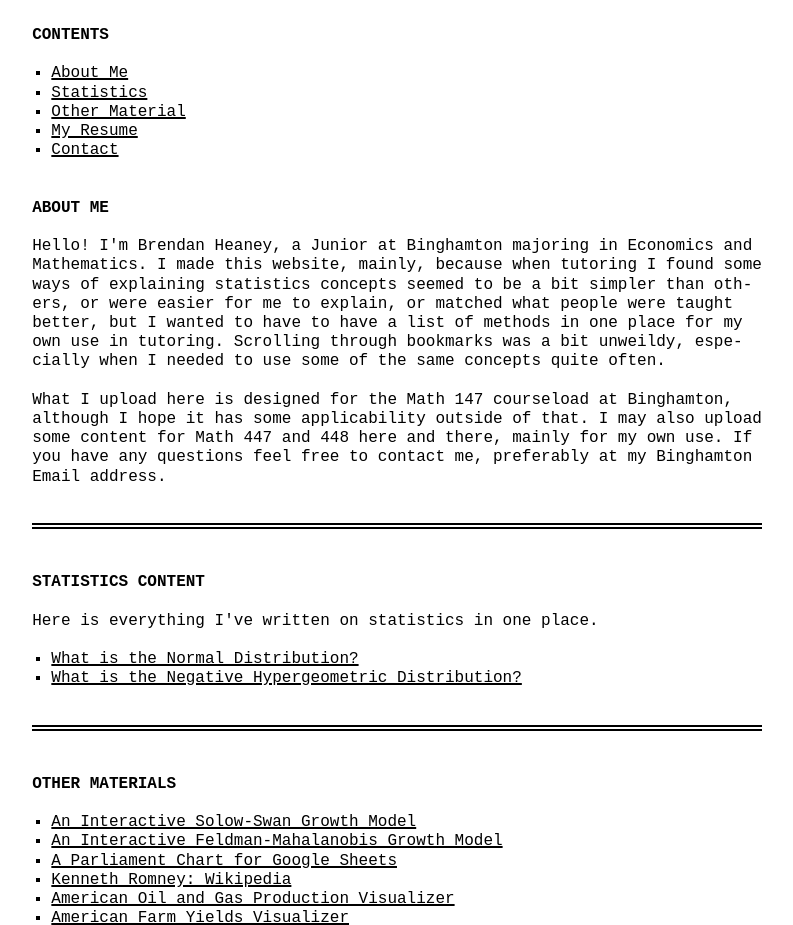
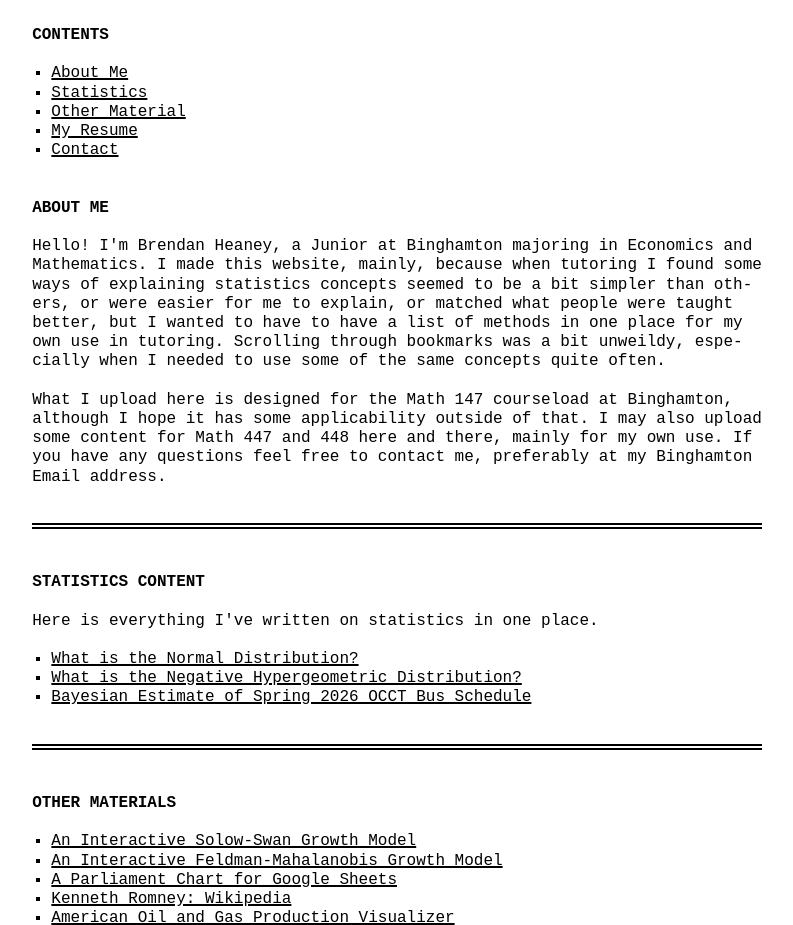
Before and after one commit to brendantheaney/skills-github-pages, a website: page index.html in a window 1280 px wide. Shown: the part 166-1091 px from the top of the page, without its empty margins (243-1036 px from the left). Drawn offline with Linux system fonts and the light colour scheme; a web font is replaced by a local one.

Commit message:
Update index.html

```diff
--- a/index.html
+++ b/index.html
@@ -56,6 +56,7 @@ especially when I needed to use some of the same concepts quite often.
 <ul class="incremental">
 <li> <a href="Normal">What is the Normal Distribution?</a> </li>
 <li> <a href="NegHyperGeo">What is the Negative Hypergeometric Distribution?</a> </li>
+	<li> <a href="SpringSchedule">Bayesian Estimate of Spring 2026 OCCT Bus Schedule</a> </li>
 </ul>
 <hr>
 <h2 id="Other">Other Materials</h2>
```
